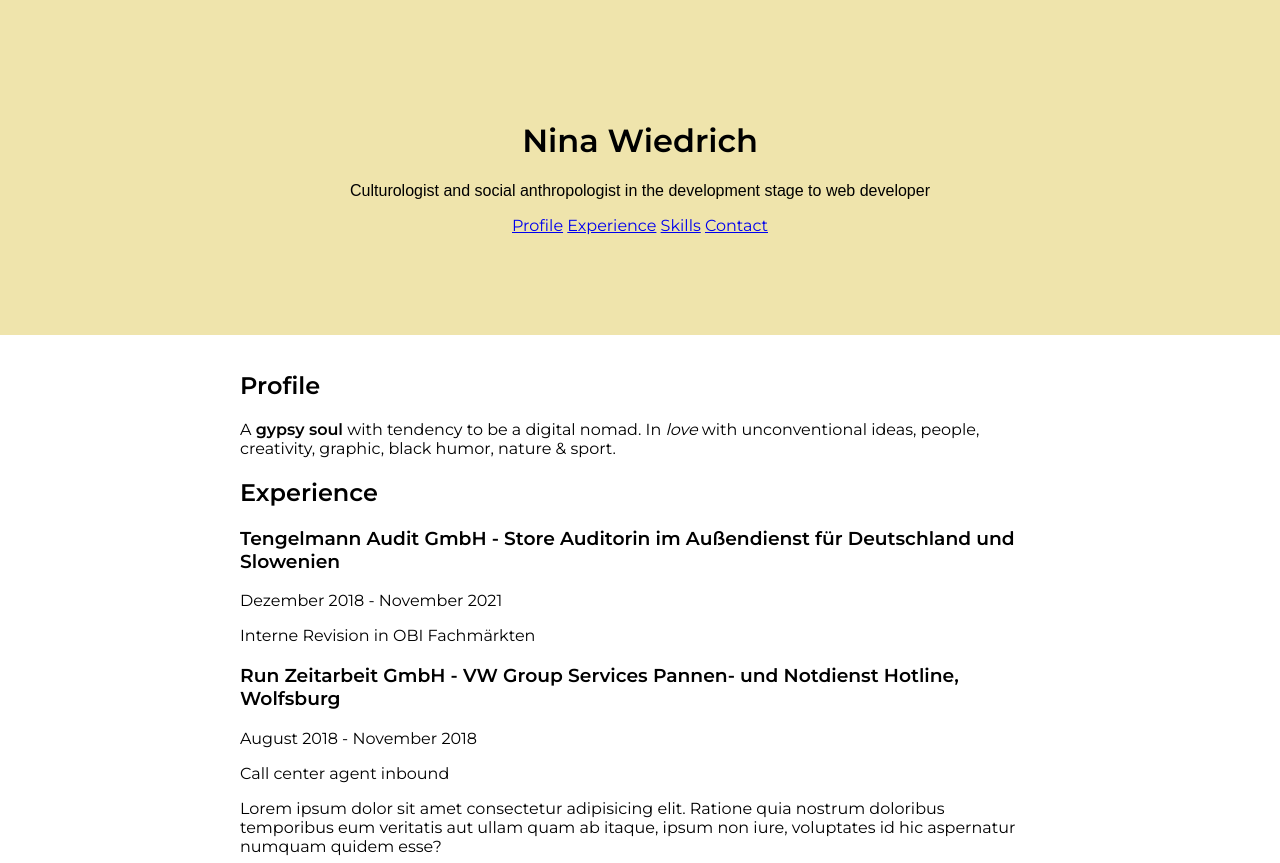
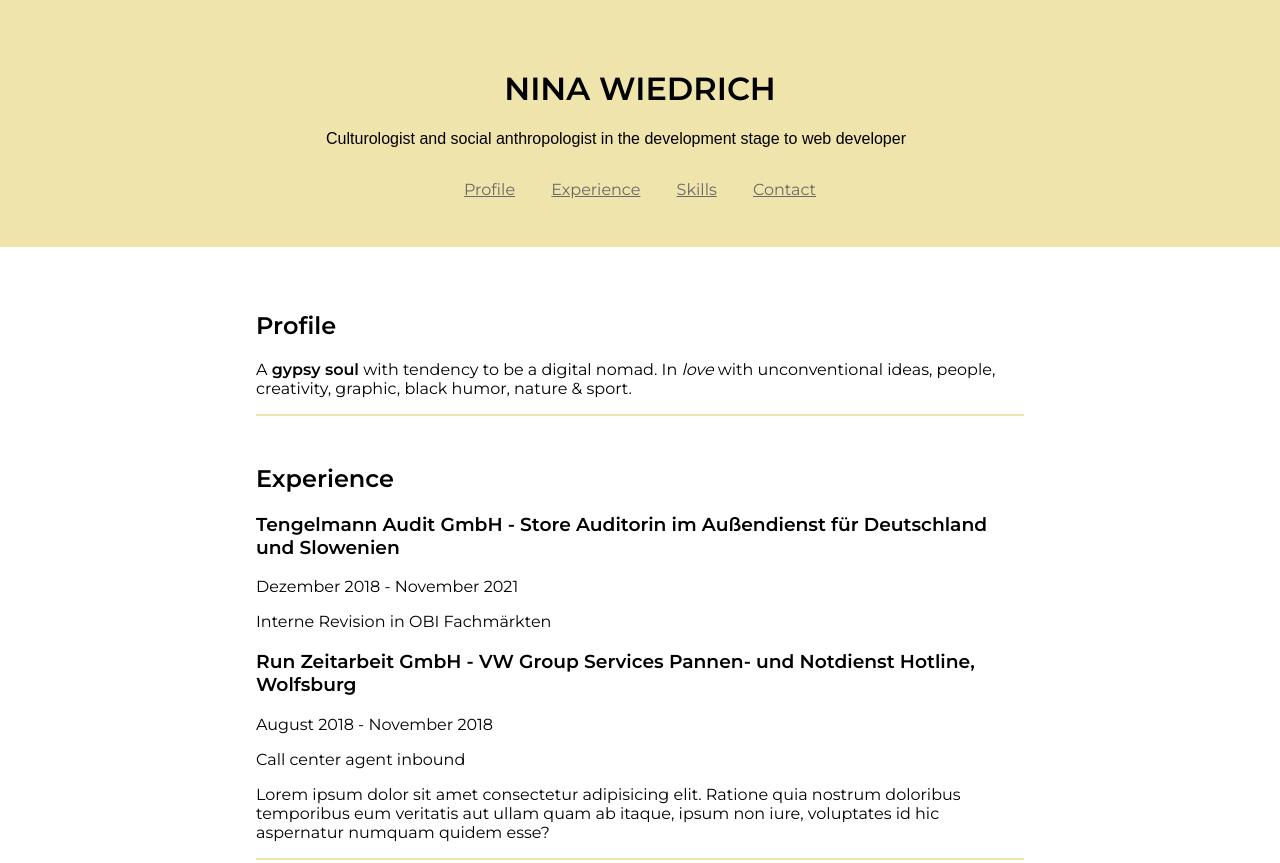
Before and after one commit to ninawiedrich/cv-wiedrich, a plain HTML site: page index.html in a window 1280 px wide. Shown: the top 863 px of the page. Drawn offline with Linux system fonts and the light colour scheme; a web font is replaced by a local one.

Commit message:
Styling with Combinators and Pseudo-Classes

```diff
--- a/index.html
+++ b/index.html
@@ -12,17 +12,17 @@
     <title>Bio Nina Wiedrich</title>
   </head>
   <body>
-    <header class="title header">
-      <h1>Nina Wiedrich</h1>
+    <header class="header">
+      <h1>NINA WIEDRICH</h1>
       <p class="title">
         Culturologist and social anthropologist in the development stage to web
         developer
       </p>
       <nav>
-        <a href="#profile">Profile</a>
-        <a href="#experience">Experience</a>
-        <a href="#skills">Skills</a>
-        <a href="#contact">Contact</a>
+        <a class="nav-link" href="#profile">Profile</a>
+        <a class="nav-link" href="#experience">Experience</a>
+        <a class="nav-link" href="#skills">Skills</a>
+        <a class="nav-link" href="#contact">Contact</a>
       </nav>
     </header>
     <main class="main">
--- a/style.css
+++ b/style.css
@@ -1,12 +1,9 @@
 /* General Stylings */
 
-* *:before,
+*,
+*:before,
 *:after {
   box-sizing: border-box;
-}
-
-body {
-  margin: 0;
 }
 
 * {
@@ -15,12 +12,36 @@ body {
 
 .title {
   font-family: "Montserrat Subrayada", sans-serif;
+  margin-bottom: 32px;
+  margin-right: 48px;
 }
 
+body {
+  margin: 0;
+}
+
+/* Specific Stylings */
+
 .header {
-  padding: 100px 16px;
+  padding: 48px 16px;
+  border-left: 72px;
   text-align: center;
   background-color: #efe4ac;
+}
+
+*.nav-link {
+  padding: 4px 16px;
+  color: #696969;
+}
+
+.nav-link:hover {
+  color: black;
+  background-color: #fffacd;
+}
+
+.nav-link:active {
+  color: #ffd700;
+  background-color: #white;
 }
 
 .main {
@@ -28,3 +49,20 @@ body {
   margin: 0 auto;
   padding: 16px;
 }
+
+.main > * + * {
+  margin-top: 48px;
+}
+
+.main > * {
+  border-bottom: 2px solid #efe4ac;
+}
+
+.main > *:first-child {
+  margin-top: 48px;
+}
+
+.main > *:last-child {
+  border-bottom: none;
+  text-align: right;
+}
```
